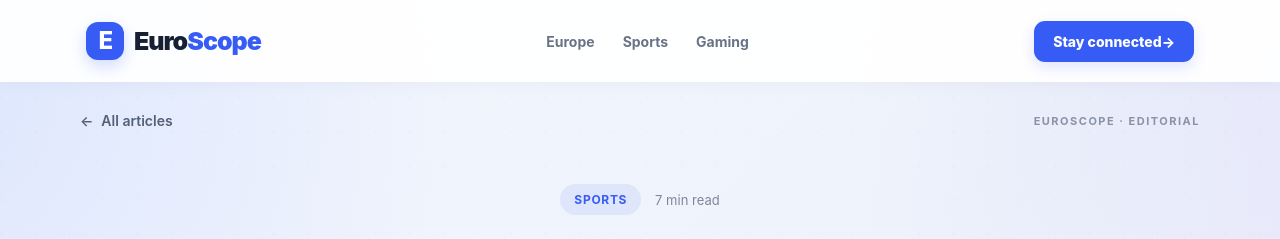
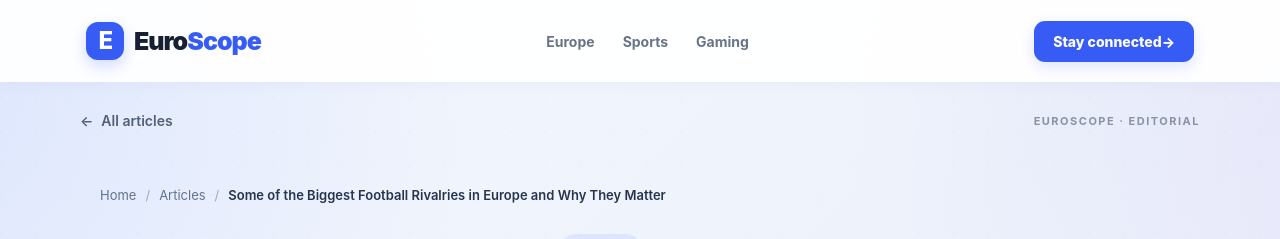
Before and after one commit to Bibekbhattarai789/theeuroscope, a React (Vite) app: page /article/biggest-football-rivalries-in-europe in a window 1280 px wide. Shown: the top 239 px of the page. Built offline with nearby package versions, Linux system fonts and the light colour scheme.

Commit message:
Add visible article breadcrumbs

```diff
--- a/src/App.css
+++ b/src/App.css
@@ -3789,3 +3789,57 @@ body::after {
     transition: none !important;
   }
 }
+
+
+/* ==========================================
+   EUROSCOPE — VISIBLE ARTICLE BREADCRUMBS
+========================================== */
+
+.article-breadcrumbs {
+  width: min(100% - 40px, 1120px);
+  margin: 18px auto 28px;
+  overflow: hidden;
+}
+
+.article-breadcrumbs ol {
+  display: flex;
+  align-items: center;
+  flex-wrap: wrap;
+  gap: 9px;
+  list-style: none;
+  padding: 0;
+  margin: 0;
+  font-size: 13px;
+  line-height: 1.7;
+}
+
+.article-breadcrumbs a {
+  color: #64748b;
+  text-decoration: none;
+  transition: color 0.2s ease;
+}
+
+.article-breadcrumbs a:hover {
+  color: #365cf5;
+}
+
+.article-breadcrumbs .breadcrumb-separator {
+  color: #a0aabd;
+}
+
+.article-breadcrumbs li:last-child span {
+  color: #26344d;
+  font-weight: 600;
+}
+
+@media (max-width: 600px) {
+  .article-breadcrumbs {
+    width: calc(100% - 32px);
+    margin: 14px auto 22px;
+  }
+
+  .article-breadcrumbs ol {
+    gap: 6px;
+    font-size: 12px;
+  }
+}
--- a/src/pages/ArticlePage.jsx
+++ b/src/pages/ArticlePage.jsx
@@ -131,6 +131,34 @@ function ArticlePage() {
         </span>
       </div>
 
+      {/* Visible breadcrumb navigation */}
+      <nav
+        className="article-breadcrumbs"
+        aria-label="Breadcrumb"
+      >
+        <ol>
+          <li>
+            <Link to="/">Home</Link>
+          </li>
+
+          <li aria-hidden="true" className="breadcrumb-separator">
+            /
+          </li>
+
+          <li>
+            <Link to="/#articles">Articles</Link>
+          </li>
+
+          <li aria-hidden="true" className="breadcrumb-separator">
+            /
+          </li>
+
+          <li>
+            <span aria-current="page">{article.title}</span>
+          </li>
+        </ol>
+      </nav>
+
       <header className="article-header-v2">
         <div className="article-meta-v2">
           {article.category && (
```
